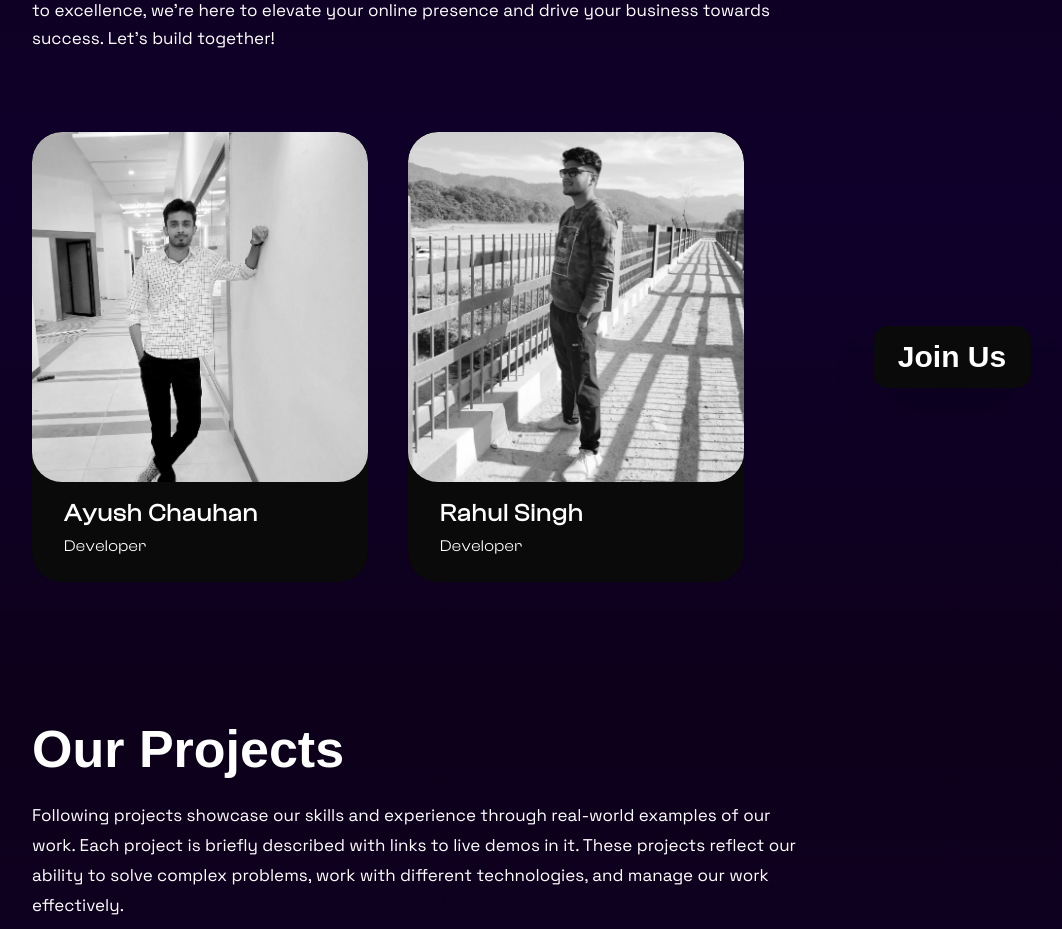
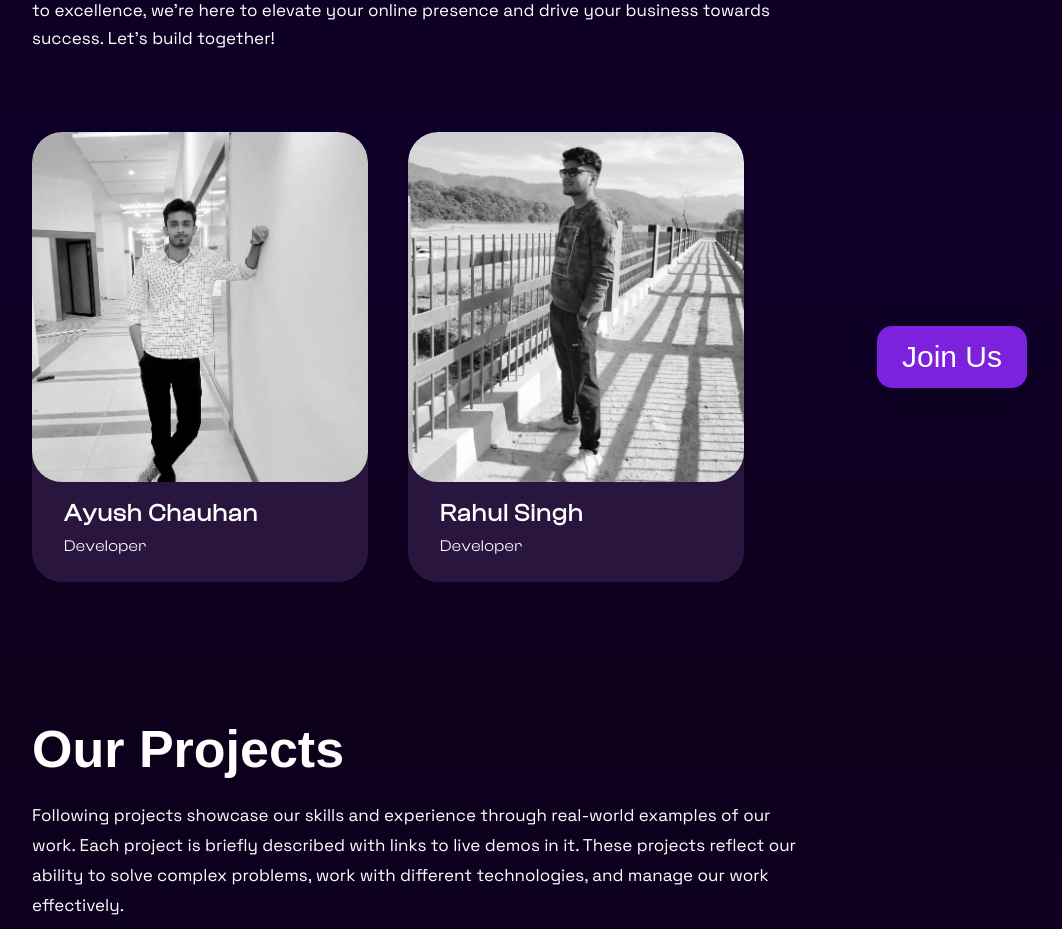
Before and after one commit to Ayushchauhan009/FrontiersDev, a Next.js app: page / in a window 1280 px wide. Shown: the part 2740-3669 px from the top of the page, without its empty margins (64-1126 px from the left). Built offline with nearby package versions, Linux system fonts and the light colour scheme; a web font is replaced by a local one.

Commit message:
Fixing Intro Section

```diff
--- a/components/Intro.jsx
+++ b/components/Intro.jsx
@@ -20,7 +20,7 @@ const Intro = () => {
           </div>
         </div>
         <div className="grid grid-cols-1 lg:grid-cols-3 gap-10 mt-20">
-          <div className="intro-container relative bg-[#0a0a0a] w-full h-[450px]  rounded-[30px]">
+          <div className="intro-container relative bg-[#2A153F] w-[100%] h-[450px]  rounded-[30px]">
             <Image
               src="/ayush.jpg"
               width={400}
@@ -36,7 +36,7 @@ const Intro = () => {
                 Developer
               </p>
             </div>
-            <div className="intro-card absolute top-0 bg-[#000] bg-opacity-50 w-full h-[450px]   font-exo font-semibold p-10 flex justify-center items-center">
+            <div className="intro-card absolute top-0 bg-[#000] bg-opacity-50 w-[100%] h-[450px]   font-exo font-semibold p-10 flex justify-center items-center">
               <div className="main">
                 <div className="up">
                   <button className="card1">
@@ -110,7 +110,7 @@ const Intro = () => {
               </div>
             </div>
           </div>
-          <div className="intro-container relative bg-[#0a0a0a] w-full h-[450px] rounded-[30px]">
+          <div className="intro-container relative bg-[#2A153F] w-[100%] h-[450px] rounded-[30px]">
             <Image
               src="/rahul.jpg"
               width={400}
@@ -126,7 +126,7 @@ const Intro = () => {
                 Developer
               </p>
             </div>
-            <div className="intro-card absolute top-0 bg-[#000] bg-opacity-50 w-full h-[450px]  font-exo font-semibold p-10 flex justify-center items-center">
+            <div className="intro-card absolute top-0 bg-[#000] bg-opacity-50 w-[100%] h-[450px]  font-exo font-semibold p-10 flex justify-center items-center">
               <div className="main">
                 <div className="up">
                   <button className="card1">
@@ -201,7 +201,7 @@ const Intro = () => {
             </div>
           </div>
           <div className=" bg-transparent w-full lg:h-[450px]  flex justify-center items-center">
-            <div className="   cursor-pointer shadow-2xl text-white font-semibold hover:bg-transparent hover:scale-110 transition-all hover:border-[#7C22DE] border border-transparent py-3 px-6 rounded-[15px] flex justify-center items-center font-clash bg-[#0a0a0a] text-xl lg:text-3xl ">
+            <div className="   cursor-pointer shadow-2xl text-white font-medium hover:bg-transparent hover:scale-110 transition-all hover:border-[#7C22DE] border border-transparent py-3 px-6 rounded-[15px] flex justify-center items-center font-clash bg-[#7c22de] text-xl lg:text-3xl ">
               Join Us
             </div>
           </div>
```
